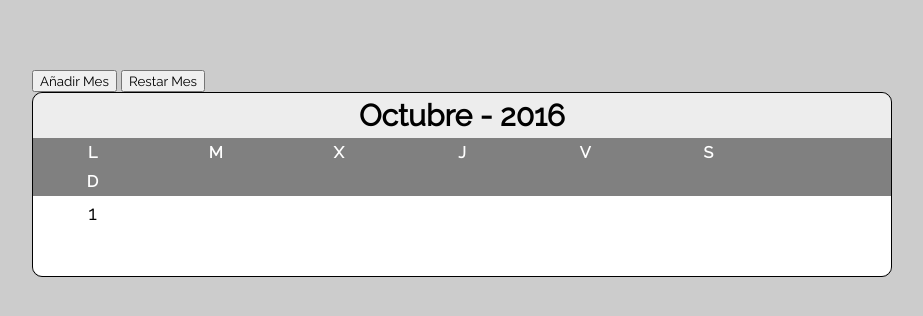
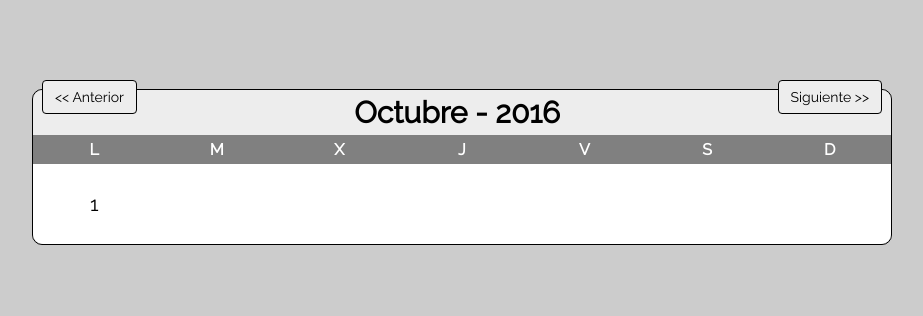
Before and after one commit to RSginer/rcalendarjs, a plain HTML site: page index.html in a window 1280 px wide. Shown: the whole page, without its empty margins (178-1101 px from the left). Drawn offline with Linux system fonts and the light colour scheme.

Commit message:
CSS displays como tabla y botones ok

```diff
--- a/css/calendar.css
+++ b/css/calendar.css
@@ -16,18 +16,21 @@
 
 .calendar_body{
     background-color:#FFFFFF;
+    width: 100%;
     border-bottom-left-radius: 10px;
     border-bottom-right-radius: 10px;
+    display:table;
 }
 
 .calendar_body_days{
     background-color:grey;
     color:white;
+    display: table-row;
     font-weight: bold;
 }
 
 .calendar_body_days_day{
-        display: inline-block;
+    display: table-cell;
     width: 13.87971429%;
     font-weight: bold;
     text-align: center;
@@ -36,11 +39,13 @@
 
 .calendar_body_week{
     width: 100%;
+    display: table-row;
 }
 
 .calendar_body_week_day{
-        display: inline-block;
+    display: table-cell;
     width: 13.87971429%;
+
     height: 80px;
     text-align: center;
     padding: 5px;
@@ -58,3 +63,36 @@
 .calendar_body_week_day--current-day{
     background-color: #FFF5F5;
 }
+
+.btn{
+    color: #000;
+    background-color: #ededed;
+    border-color: #000;
+    display: inline-block;
+    padding: 6px 12px;
+    margin:10px;
+    font-size: 14px;
+    border:1px solid;
+    font-weight: 400;
+    line-height: 1.42857143;
+    text-align: center;
+    white-space: nowrap;
+    vertical-align: middle;
+    cursor: pointer;
+    border-radius: 4px;
+}
+.btn:hover{
+    background-color: #CCCCCC;
+}
+.btn_add-month{
+
+}
+.btn_sub-month{
+
+}
+.btn_add-month:after{
+    content: ' >>';
+}
+.btn_sub-month:before{
+    content: '<< ';
+}
--- a/css/styles.css
+++ b/css/styles.css
@@ -18,3 +18,13 @@ html, body {
     padding: 20px;
     margin-top: 50px;
 }
+
+.right{
+    float:right;
+    margin: 0px;
+
+}
+.left{
+    float: left;
+    margin:0px;
+}
--- a/index.html
+++ b/index.html
@@ -7,8 +7,8 @@
     </head>
     <body>
         <div class="container">
-            <button onclick="addMonth()">Añadir Mes</button>
-            <button onclick="subMonth()">Restar Mes</button>
+            <div class="right"><button class="btn btn_add-month" onclick="addMonth()">Siguiente</button></div>
+            <div class="left"><button class="btn btn_sub-month" onclick="subMonth()">Anterior</button></div>  <br>
             <div id="calendar" class="calendar">
                 <div id="header" class="calendar_header">MES</div>
                 <div class="calendar_body">
--- a/js/calendar.js
+++ b/js/calendar.js
@@ -1,4 +1,5 @@
-date = new Date(new Date().getFullYear(), new Date().getMonth(), 01);
+var today = new Date();
+var date = new Date(today.getFullYear(), today.getMonth(), 01);
 console.log(date);
 initCalendar(date);
 
```
Lines whose indentation alone changed are shown as unchanged.
